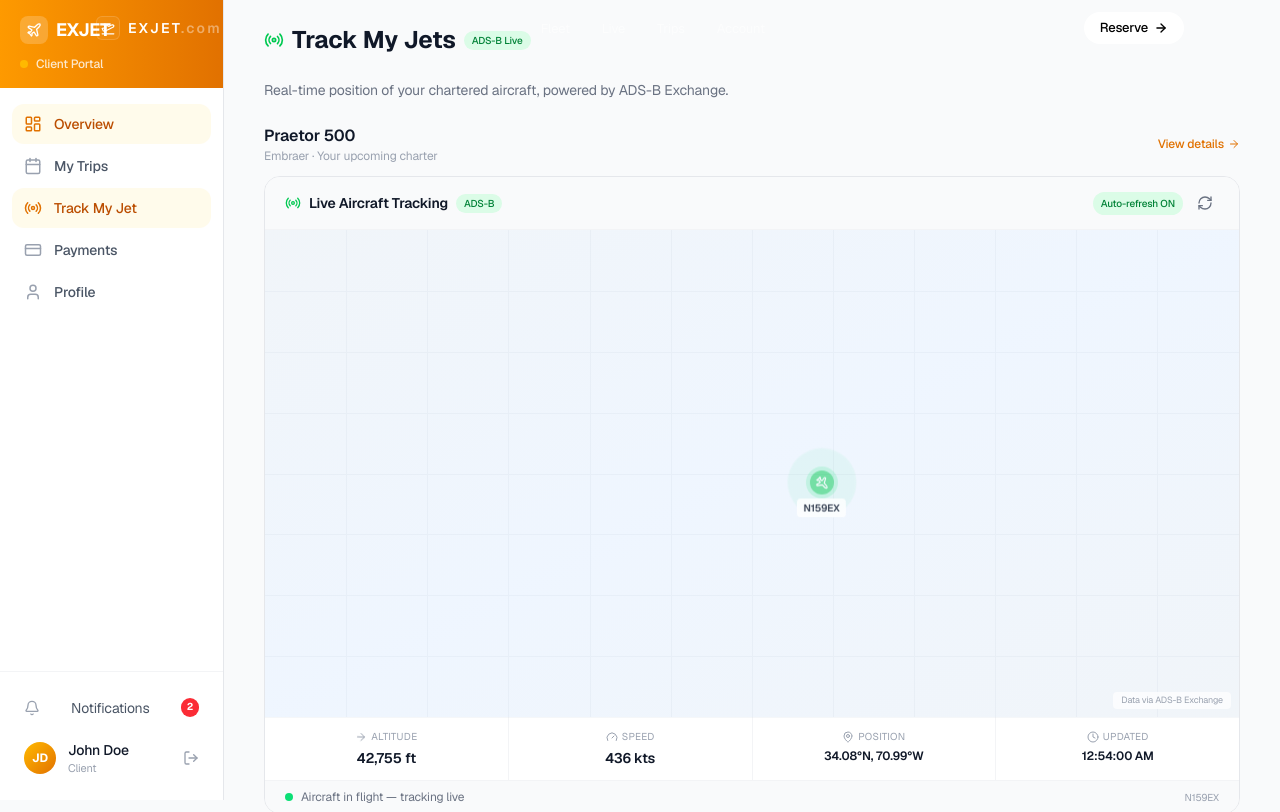
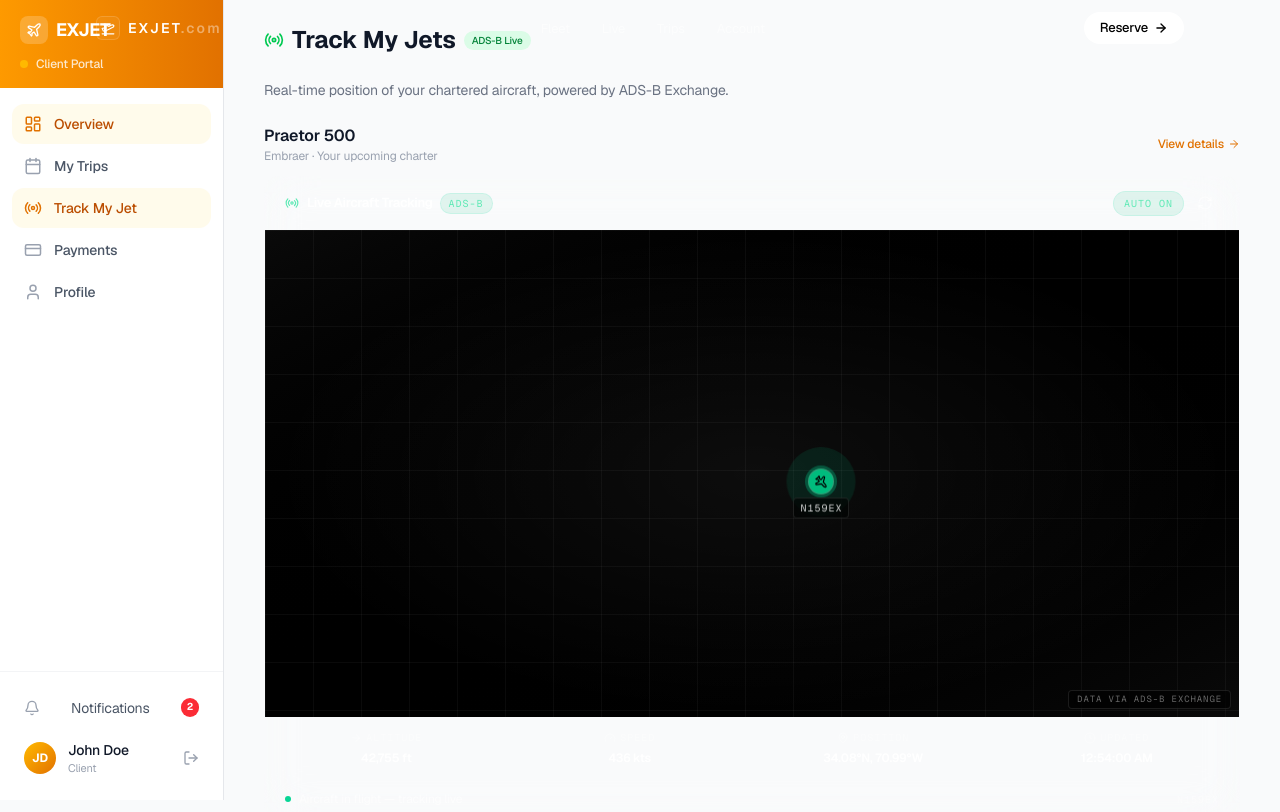
Before and after one commit to EXJETS/EXJET, a Next.js app: page /dashboard/tracking in a window 1280 px wide. Shown: the top 812 px of the page. Built offline with nearby package versions, Linux system fonts and the light colour scheme.

Commit message:
Dark-theme booking stepper, trip-summary, live-tracker
https://claude.ai/code/session_01HiYaZnBu5X48mrkwAJ7nF1

```diff
--- a/src/components/jets/live-tracker.tsx
+++ b/src/components/jets/live-tracker.tsx
@@ -1,7 +1,7 @@
 "use client";
 
 import { useState, useEffect } from "react";
-import { Plane, Radio, MapPin, Gauge, ArrowUp, Clock, RefreshCw, Wifi, AlertCircle } from "lucide-react";
+import { Plane, Radio, MapPin, Gauge, ArrowUp, Clock, RefreshCw, Wifi } from "lucide-react";
 import { cn } from "@/lib/utils";
 import type { Jet } from "@/types";
 
@@ -50,8 +50,6 @@ export function LiveTracker({ jet, compact = false }: LiveTrackerProps) {
 
   const fetchPosition = () => {
     setLoading(true);
-    // Simulate API call to ADS-B Exchange
-    // In production: fetch(`https://adsbexchange.com/api/aircraft/v2/registration/${registration}`)
     setTimeout(() => {
       setPosition(generateMockPosition(jet.id));
       setLastUpdate(new Date());
@@ -65,79 +63,83 @@ export function LiveTracker({ jet, compact = false }: LiveTrackerProps) {
 
   useEffect(() => {
     if (!autoRefresh) return;
-    const interval = setInterval(fetchPosition, 30000); // Refresh every 30s
+    const interval = setInterval(fetchPosition, 30000);
     return () => clearInterval(interval);
   }, [autoRefresh, jet.id]);
 
   if (compact) {
     return (
-      <div className="flex items-center gap-3 px-3 py-2 rounded-lg bg-gray-50 border border-gray-100">
-        <div className={cn(
-          "flex items-center justify-center w-8 h-8 rounded-full",
-          position?.onGround ? "bg-blue-100" : "bg-green-100"
-        )}>
+      <div className="flex items-center gap-3 rounded-xl border border-white/[0.08] bg-white/[0.02] px-3 py-2.5">
+        <div
+          className={cn(
+            "flex h-8 w-8 items-center justify-center rounded-full ring-1",
+            position?.onGround
+              ? "bg-white/[0.04] text-white/70 ring-white/10"
+              : "bg-emerald-500/10 text-emerald-300 ring-emerald-400/20"
+          )}
+        >
           {position?.onGround ? (
-            <MapPin className="w-4 h-4 text-blue-600" />
+            <MapPin className="h-4 w-4" strokeWidth={1.75} />
           ) : (
-            <Plane className="w-4 h-4 text-green-600" />
+            <Plane className="h-4 w-4" strokeWidth={1.75} />
           )}
         </div>
-        <div className="flex-1 min-w-0">
-          <p className="text-xs font-medium text-gray-900">
+        <div className="min-w-0 flex-1">
+          <p className="text-[12px] font-medium text-white">
             {loading ? "Locating..." : position?.onGround ? "On Ground" : "In Flight"}
           </p>
-          <p className="text-[10px] text-gray-500">
-            {position?.registration} · Updated {lastUpdate.toLocaleTimeString()}
+          <p className="font-mono text-[10px] uppercase tracking-widest text-white/40">
+            {position?.registration} · {lastUpdate.toLocaleTimeString()}
           </p>
         </div>
-        <div className={cn(
-          "h-2 w-2 rounded-full",
-          loading ? "bg-yellow-400 animate-pulse" : position?.onGround ? "bg-blue-400" : "bg-green-400 animate-pulse"
-        )} />
+        <div
+          className={cn(
+            "h-1.5 w-1.5 rounded-full",
+            loading ? "bg-amber-300 animate-pulse" : position?.onGround ? "bg-white/40" : "bg-emerald-400 animate-pulse"
+          )}
+        />
       </div>
     );
   }
 
   return (
-    <div className="rounded-2xl border border-gray-200 bg-white overflow-hidden">
+    <div className="overflow-hidden rounded-2xl border border-white/[0.08] bg-white/[0.02] backdrop-blur-xl">
       {/* Header */}
-      <div className="flex items-center justify-between px-5 py-3 border-b border-gray-100 bg-gray-50">
+      <div className="flex items-center justify-between border-b border-white/[0.08] bg-white/[0.02] px-5 py-3">
         <div className="flex items-center gap-2">
-          <Radio className="w-4 h-4 text-green-500" />
-          <h3 className="text-sm font-semibold text-gray-900">Live Aircraft Tracking</h3>
-          <span className="text-[10px] px-2 py-0.5 rounded-full bg-green-100 text-green-700 font-medium">ADS-B</span>
+          <Radio className="h-3.5 w-3.5 text-emerald-300" strokeWidth={2} />
+          <h3 className="text-[13px] font-semibold tracking-tight text-white">Live Aircraft Tracking</h3>
+          <span className="inline-flex items-center rounded-full bg-emerald-500/10 px-2 py-0.5 font-mono text-[10px] uppercase tracking-widest text-emerald-300 ring-1 ring-emerald-400/20">
+            ADS-B
+          </span>
         </div>
         <div className="flex items-center gap-2">
           <button
             onClick={() => setAutoRefresh(!autoRefresh)}
             className={cn(
-              "text-[10px] px-2 py-1 rounded-full font-medium transition-colors",
-              autoRefresh ? "bg-green-100 text-green-700" : "bg-gray-100 text-gray-500"
+              "rounded-full px-2.5 py-1 font-mono text-[10px] uppercase tracking-widest transition-colors",
+              autoRefresh
+                ? "bg-emerald-500/10 text-emerald-300 ring-1 ring-emerald-400/20"
+                : "bg-white/[0.04] text-white/50 ring-1 ring-white/10"
             )}
           >
-            {autoRefresh ? "Auto-refresh ON" : "Auto-refresh OFF"}
+            {autoRefresh ? "Auto ON" : "Auto OFF"}
           </button>
           <button
             onClick={fetchPosition}
             disabled={loading}
-            className="p-1.5 rounded-lg hover:bg-gray-100 transition-colors disabled:opacity-50"
+            className="rounded-lg p-1.5 text-white/60 transition-colors hover:bg-white/[0.05] hover:text-white disabled:opacity-50"
           >
-            <RefreshCw className={cn("w-4 h-4 text-gray-500", loading && "animate-spin")} />
+            <RefreshCw className={cn("h-4 w-4", loading && "animate-spin")} strokeWidth={1.75} />
           </button>
         </div>
       </div>
 
       {/* Map Placeholder */}
-      <div className="relative aspect-[2/1] bg-gradient-to-br from-slate-100 via-blue-50 to-slate-100">
-        {/* Grid lines simulating a map */}
-        <div className="absolute inset-0 opacity-20">
-          {Array.from({ length: 8 }).map((_, i) => (
-            <div key={`h-${i}`} className="absolute left-0 right-0 border-t border-slate-300" style={{ top: `${(i + 1) * 12.5}%` }} />
-          ))}
-          {Array.from({ length: 12 }).map((_, i) => (
-            <div key={`v-${i}`} className="absolute top-0 bottom-0 border-l border-slate-300" style={{ left: `${(i + 1) * 8.33}%` }} />
-          ))}
-        </div>
+      <div className="relative aspect-[2/1] overflow-hidden bg-gradient-to-br from-neutral-950 via-black to-neutral-950">
+        {/* Grid */}
+        <div className="absolute inset-0 bg-[linear-gradient(to_right,rgba(255,255,255,0.04)_1px,transparent_1px),linear-gradient(to_bottom,rgba(255,255,255,0.04)_1px,transparent_1px)] bg-[size:48px_48px]" />
+        <div className="absolute inset-0 bg-[radial-gradient(ellipse_at_center,rgba(255,255,255,0.05),transparent_70%)]" />
 
         {/* Aircraft position */}
         {position && !loading && (
@@ -149,28 +151,29 @@ export function LiveTracker({ jet, compact = false }: LiveTrackerProps) {
               transform: "translate(-50%, -50%)",
             }}
           >
-            <div className={cn(
-              "relative flex items-center justify-center",
-              !position.onGround && "animate-pulse"
-            )}>
-              {/* Pulse rings */}
+            <div className="relative flex items-center justify-center">
               {!position.onGround && (
                 <>
-                  <div className="absolute w-12 h-12 rounded-full bg-green-400/20 animate-ping" />
-                  <div className="absolute w-8 h-8 rounded-full bg-green-400/30" />
+                  <div className="absolute h-12 w-12 animate-ping rounded-full bg-emerald-400/20" />
+                  <div className="absolute h-8 w-8 rounded-full bg-emerald-400/30" />
                 </>
               )}
-              <div className={cn(
-                "relative w-6 h-6 rounded-full flex items-center justify-center z-10",
-                position.onGround ? "bg-blue-500" : "bg-green-500"
-              )}>
+              <div
+                className={cn(
+                  "relative z-10 flex h-6 w-6 items-center justify-center rounded-full ring-1",
+                  position.onGround
+                    ? "bg-white/10 text-white ring-white/20"
+                    : "bg-emerald-500 text-black ring-emerald-300/50"
+                )}
+              >
                 <Plane
-                  className="w-3.5 h-3.5 text-white"
+                  className="h-3.5 w-3.5"
+                  strokeWidth={2}
                   style={{ transform: `rotate(${position.heading}deg)` }}
                 />
               </div>
             </div>
-            <span className="mt-1 text-[10px] font-semibold text-gray-700 bg-white/80 px-1.5 py-0.5 rounded backdrop-blur-sm">
+            <span className="mt-1 rounded border border-white/10 bg-black/60 px-1.5 py-0.5 font-mono text-[10px] uppercase tracking-widest text-white/80 backdrop-blur-md">
               {position.registration}
             </span>
           </div>
@@ -178,74 +181,76 @@ export function LiveTracker({ jet, compact = false }: LiveTrackerProps) {
 
         {loading && (
           <div className="absolute inset-0 flex items-center justify-center">
-            <div className="flex items-center gap-2 bg-white/90 backdrop-blur-sm px-4 py-2 rounded-full shadow-sm">
-              <Wifi className="w-4 h-4 text-amber-500 animate-pulse" />
-              <span className="text-sm text-gray-600">Acquiring signal...</span>
+            <div className="flex items-center gap-2 rounded-full border border-white/[0.08] bg-black/60 px-4 py-2 backdrop-blur-md">
+              <Wifi className="h-4 w-4 animate-pulse text-emerald-300" strokeWidth={2} />
+              <span className="text-[12px] text-white/70">Acquiring signal...</span>
             </div>
           </div>
         )}
 
-        {/* Map attribution */}
-        <div className="absolute bottom-2 right-2 text-[9px] text-gray-400 bg-white/70 px-2 py-0.5 rounded backdrop-blur-sm">
+        {/* Attribution */}
+        <div className="absolute bottom-2 right-2 rounded border border-white/10 bg-black/60 px-2 py-0.5 font-mono text-[9px] uppercase tracking-widest text-white/40 backdrop-blur-md">
           Data via ADS-B Exchange
         </div>
       </div>
 
       {/* Position Data */}
       {position && !loading && (
-        <div className="grid grid-cols-2 sm:grid-cols-4 gap-px bg-gray-100">
-          <div className="bg-white p-3 flex flex-col items-center">
-            <div className="flex items-center gap-1 text-gray-400 mb-1">
-              <ArrowUp className="w-3 h-3" style={{ transform: `rotate(${position.heading}deg)` }} />
-              <span className="text-[10px] uppercase tracking-wide">Altitude</span>
-            </div>
-            <span className="text-sm font-semibold text-gray-900">
-              {position.onGround ? "Ground" : `${position.altitude.toLocaleString()} ft`}
-            </span>
-          </div>
-          <div className="bg-white p-3 flex flex-col items-center">
-            <div className="flex items-center gap-1 text-gray-400 mb-1">
-              <Gauge className="w-3 h-3" />
-              <span className="text-[10px] uppercase tracking-wide">Speed</span>
-            </div>
-            <span className="text-sm font-semibold text-gray-900">
-              {position.onGround ? "0" : `${position.speed}`} kts
-            </span>
-          </div>
-          <div className="bg-white p-3 flex flex-col items-center">
-            <div className="flex items-center gap-1 text-gray-400 mb-1">
-              <MapPin className="w-3 h-3" />
-              <span className="text-[10px] uppercase tracking-wide">Position</span>
-            </div>
-            <span className="text-xs font-semibold text-gray-900">
-              {position.lat.toFixed(2)}°N, {Math.abs(position.lng).toFixed(2)}°W
-            </span>
-          </div>
-          <div className="bg-white p-3 flex flex-col items-center">
-            <div className="flex items-center gap-1 text-gray-400 mb-1">
-              <Clock className="w-3 h-3" />
-              <span className="text-[10px] uppercase tracking-wide">Updated</span>
-            </div>
-            <span className="text-xs font-semibold text-gray-900">
-              {lastUpdate.toLocaleTimeString()}
-            </span>
-          </div>
+        <div className="grid grid-cols-2 border-t border-white/[0.08] sm:grid-cols-4">
+          <DataCell
+            icon={<ArrowUp className="h-3 w-3" strokeWidth={2} style={{ transform: `rotate(${position.heading}deg)` }} />}
+            label="Altitude"
+            value={position.onGround ? "Ground" : `${position.altitude.toLocaleString()} ft`}
+          />
+          <DataCell
+            icon={<Gauge className="h-3 w-3" strokeWidth={2} />}
+            label="Speed"
+            value={`${position.onGround ? 0 : position.speed} kts`}
+          />
+          <DataCell
+            icon={<MapPin className="h-3 w-3" strokeWidth={2} />}
+            label="Position"
+            value={`${position.lat.toFixed(2)}°N, ${Math.abs(position.lng).toFixed(2)}°W`}
+          />
+          <DataCell
+            icon={<Clock className="h-3 w-3" strokeWidth={2} />}
+            label="Updated"
+            value={lastUpdate.toLocaleTimeString()}
+          />
         </div>
       )}
 
       {/* Status Bar */}
-      <div className="px-5 py-2 border-t border-gray-100 bg-gray-50 flex items-center justify-between">
+      <div className="flex items-center justify-between border-t border-white/[0.08] bg-white/[0.02] px-5 py-2.5">
         <div className="flex items-center gap-2">
-          <div className={cn(
-            "h-2 w-2 rounded-full",
-            loading ? "bg-yellow-400 animate-pulse" : position?.onGround ? "bg-blue-400" : "bg-green-400 animate-pulse"
-          )} />
-          <span className="text-xs text-gray-500">
-            {loading ? "Acquiring position..." : position?.onGround ? "Aircraft on ground — available for charter" : "Aircraft in flight — tracking live"}
+          <div
+            className={cn(
+              "h-1.5 w-1.5 rounded-full",
+              loading ? "bg-amber-300 animate-pulse" : position?.onGround ? "bg-white/40" : "bg-emerald-400 animate-pulse"
+            )}
+          />
+          <span className="text-[12px] text-white/60">
+            {loading
+              ? "Acquiring position..."
+              : position?.onGround
+              ? "Aircraft on ground — available for charter"
+              : "Aircraft in flight — tracking live"}
           </span>
         </div>
-        <span className="text-[10px] text-gray-400">{position?.registration}</span>
+        <span className="font-mono text-[10px] uppercase tracking-widest text-white/40">{position?.registration}</span>
       </div>
     </div>
   );
 }
+
+function DataCell({ icon, label, value }: { icon: React.ReactNode; label: string; value: string }) {
+  return (
+    <div className="flex flex-col items-center border-r border-white/[0.06] p-3 last:border-r-0 even:border-r-0 sm:even:border-r sm:last:border-r-0">
+      <div className="mb-1 flex items-center gap-1 text-white/40">
+        {icon}
+        <span className="font-mono text-[10px] uppercase tracking-widest">{label}</span>
+      </div>
+      <span className="text-[12px] font-semibold text-white">{value}</span>
+    </div>
+  );
+}
```
Also changed, not shown: src/components/booking/booking-stepper.tsx (+24 -38 lines), src/components/booking/trip-summary.tsx (+50 -46 lines).
